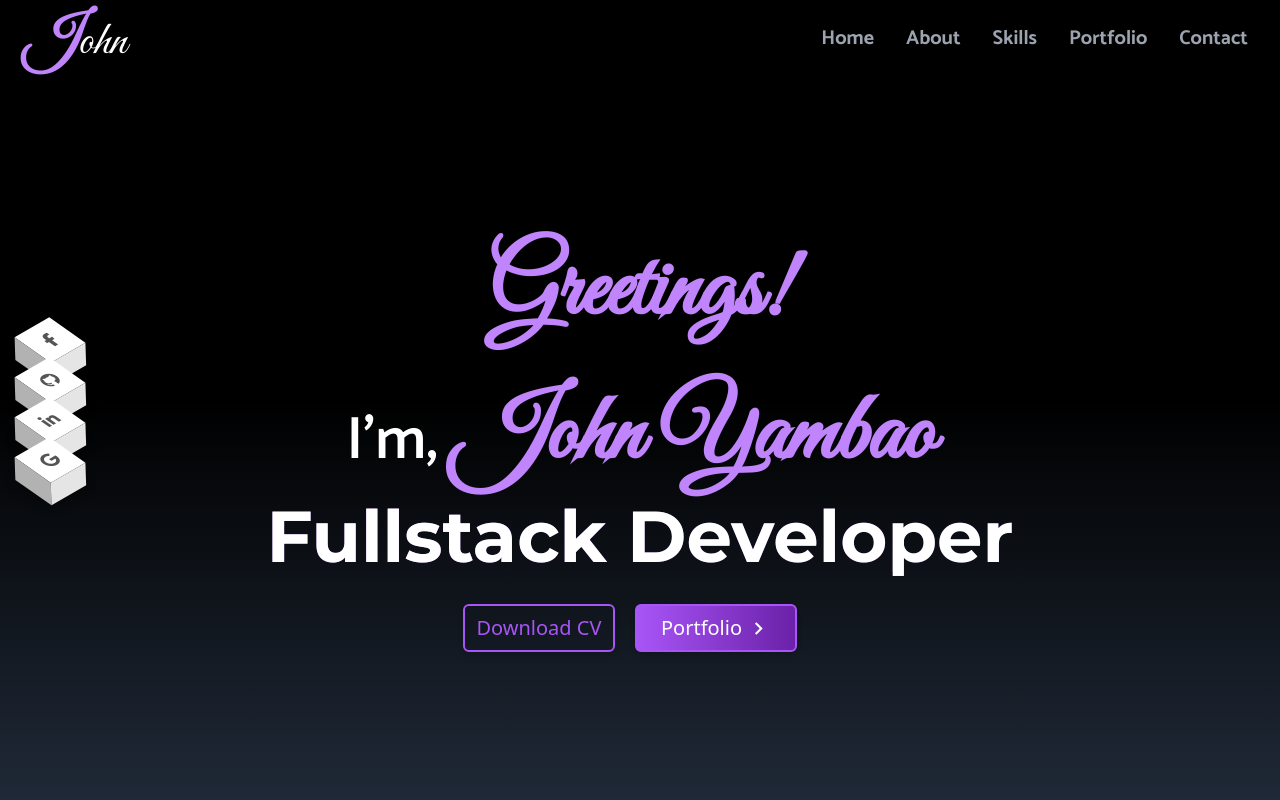
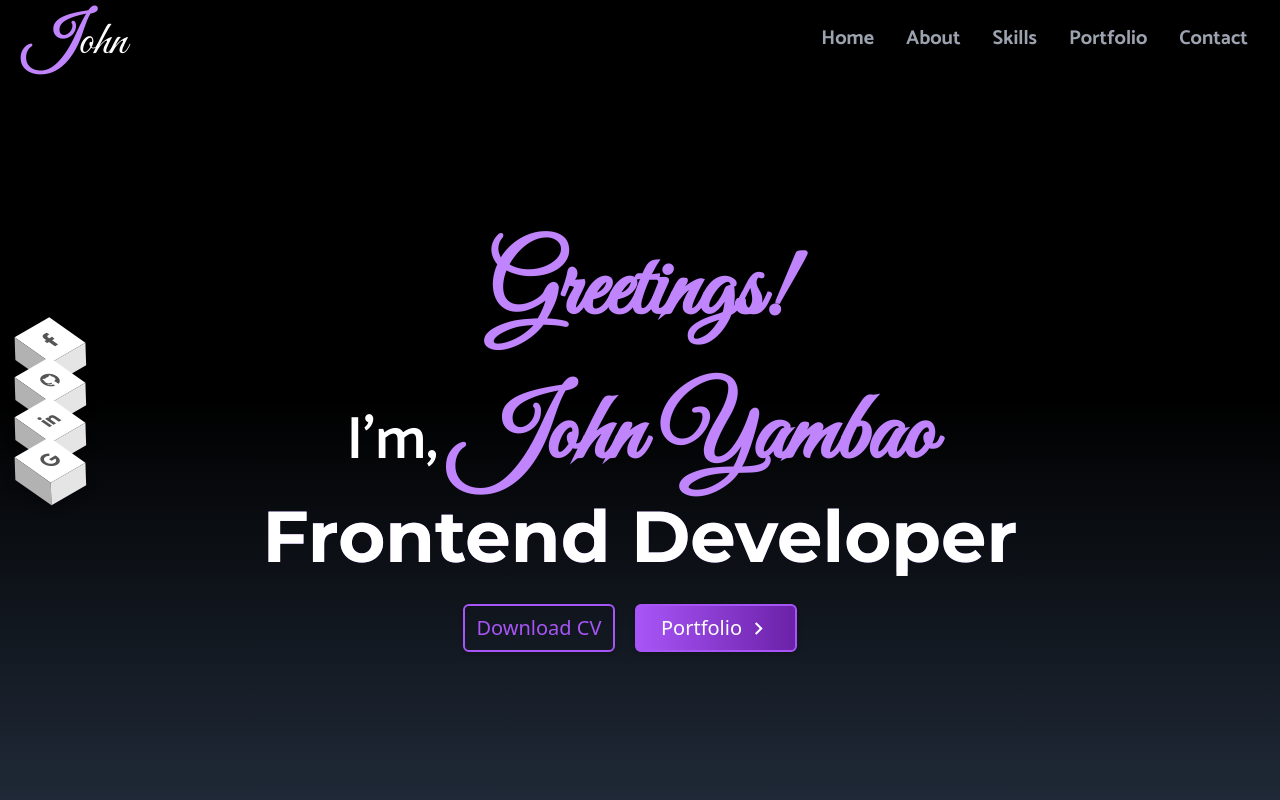
Before and after one commit to jryambao/My-React-Portfolio, a React (Create React App) app: page / in a window 1280 px wide. Shown: the top 800 px of the page. Built offline with nearby package versions, Linux system fonts and the light colour scheme.

Commit message:
portfolio updated

```diff
--- a/src/Components/Home.jsx
+++ b/src/Components/Home.jsx
@@ -18,10 +18,10 @@ const Home = () => {
           <h2 className="text-4xl sm:text-7xl font-bold text-white text-center
             bg-gradient-to-r bg-clip-text  text-transparent
             from-indigo-500 via-purple-400 to-indigo-900
-            animate-text font-header mt-4">Fullstack Developer</h2>
+            animate-text font-header mt-4">Frontend Developer</h2>
           <div className="flex justify-center mt-8">
 
-          <a href={CV} download="Resume" class="rounded-md relative inline-flex items-center justify-center h-12 px-6 overflow-hidden font-medium text-indigo-600 transition duration-300 ease-out border-2 border-purple-500 shadow-md group">
+          <a href={CV} download="CV" class="rounded-md relative inline-flex items-center justify-center h-12 px-6 overflow-hidden font-medium text-indigo-600 transition duration-300 ease-out border-2 border-purple-500 shadow-md group">
             <span class="absolute inset-0 flex items-center justify-center w-full h-full text-white duration-300 -translate-x-full bg-gradient-to-r from-purple-500 to-purple-800 group-hover:translate-x-0 ease">
             <svg xmlns="http://www.w3.org/2000/svg" fill="none" viewBox="0 0 24 24" stroke-width="1.5" stroke="currentColor" class="w-6 h-6">
               <path stroke-linecap="round" stroke-linejoin="round" d="M3 16.5v2.25A2.25 2.25 0 005.25 21h13.5A2.25 2.25 0 0021 18.75V16.5M16.5 12L12 16.5m0 0L7.5 12m4.5 4.5V3" />
```
